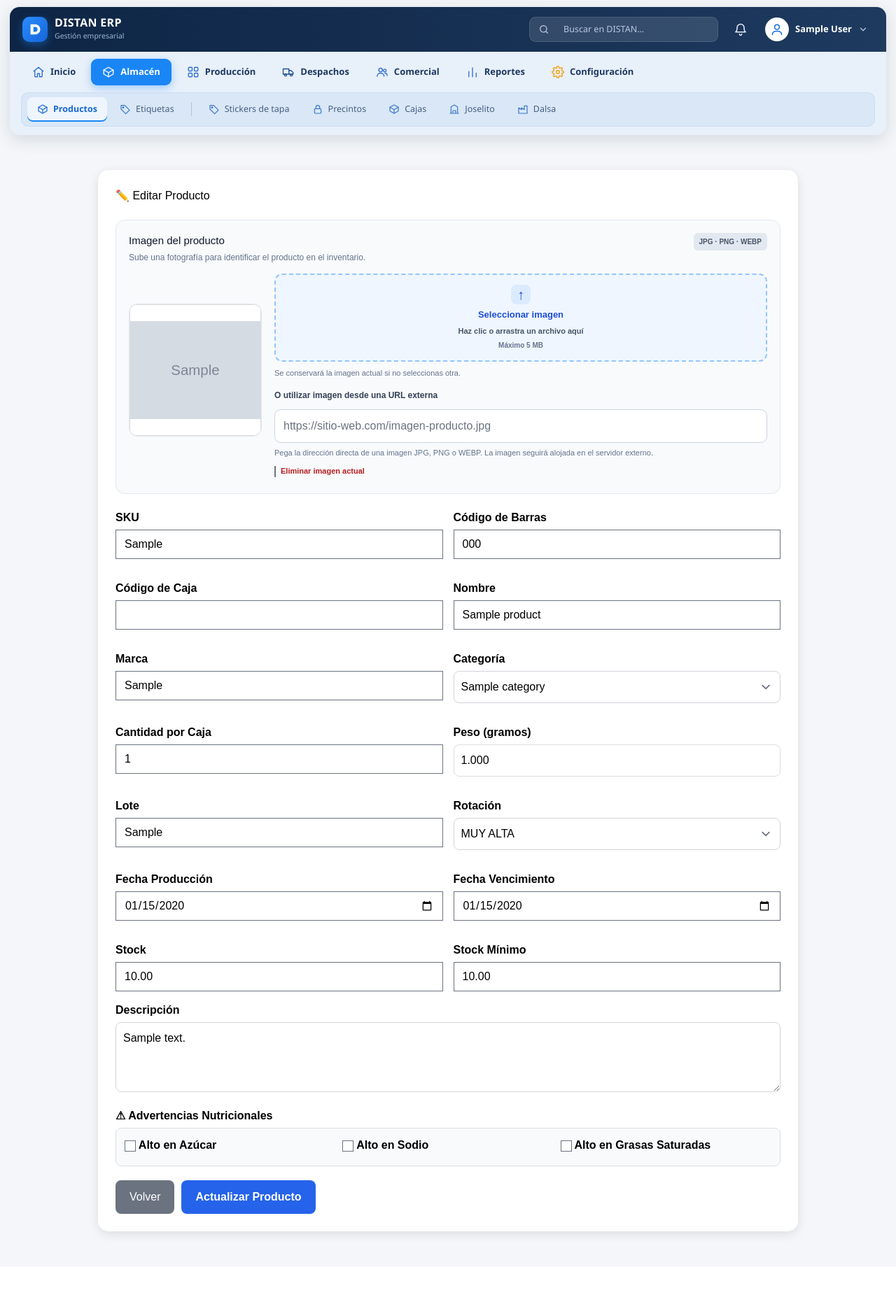
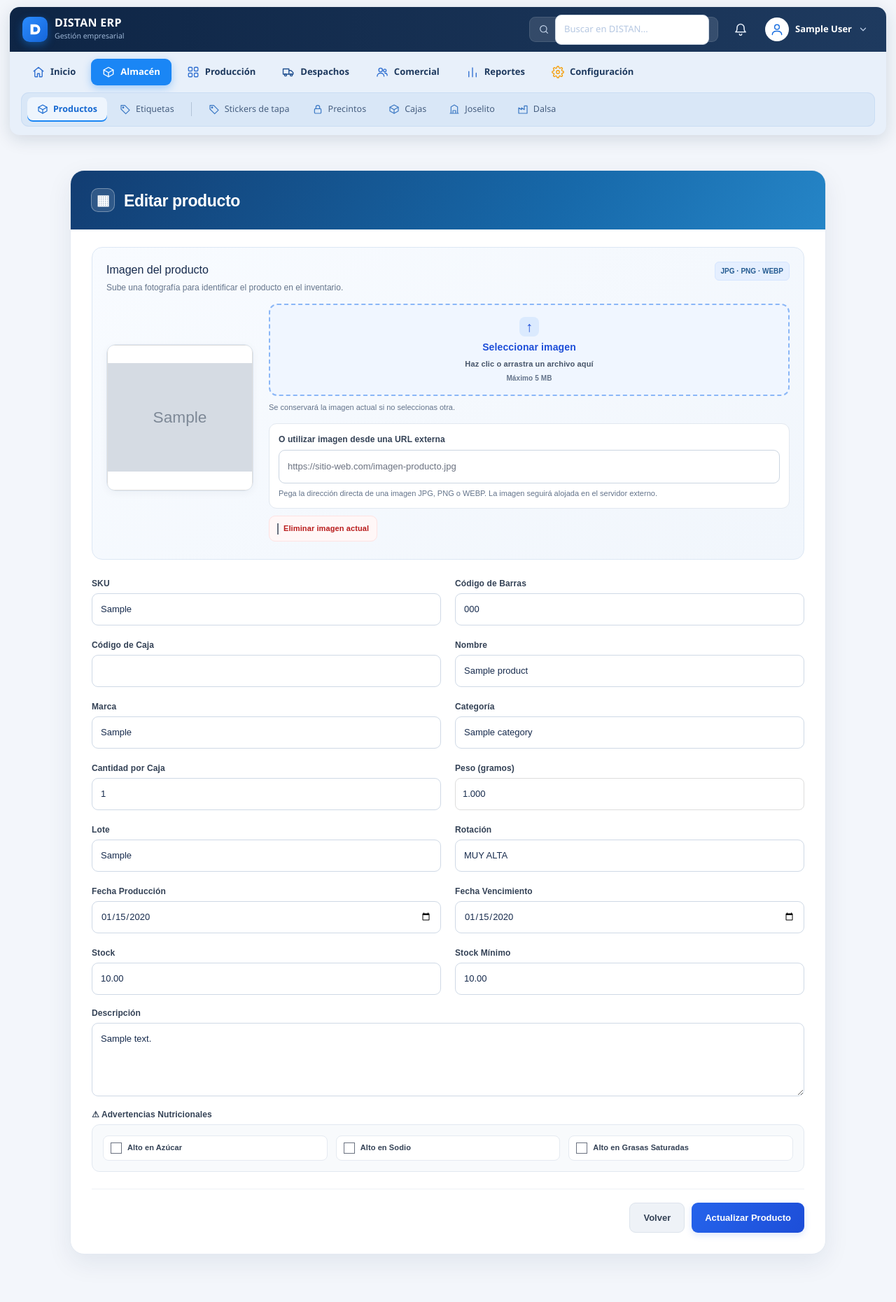
Before and after one commit to Ardre17/Disthan, a Laravel app: page /products/1/edit in a window 1280 px wide. Shown: the whole page at 70% size. Before the commit the page ends 1775 px from the top, so only its background shows below. Run offline with Laravel 12, Linux system fonts and the light colour scheme; a user stored in the database is signed in; tables that the repository leaves empty hold one stand-in row (values such as "Sample post"); grey boxes marked "Sample" are stand-in pictures; style sheets or scripts are compiled from the project's sources; parts of the project's set-up code (start-up, migrations or seed data) failed here and were passed over; some libraries are stand-ins or nearby versions.

Commit message:
Edit_Product_V2.2

```diff
--- a/composer.json
+++ b/composer.json
@@ -10,6 +10,7 @@
         "barryvdh/laravel-dompdf": "^3.1",
         "laravel/framework": "^12.0",
         "laravel/tinker": "^2.10.1"
+
     },
     "require-dev": {
         "fakerphp/faker": "^1.23",
--- a/resources/views/products/edit.blade.php
+++ b/resources/views/products/edit.blade.php
@@ -105,13 +105,51 @@ textarea{
 .image-error{margin-top:8px;color:#b91c1c;font-size:12px;font-weight:600}
 @media(max-width:600px){.image-upload-layout{grid-template-columns:1fr}.image-preview{width:100%;max-width:220px;margin:auto}.image-panel-head{flex-direction:column}}
 
+
+/* DISTAN ERP - estilo renovado */
+:root{--erp-navy:#123d72;--erp-blue:#2563eb;--erp-ink:#172b4d;--erp-muted:#64748b;--erp-line:#e2e8f0;--erp-bg:#f3f6fb}
+html,body{background:var(--erp-bg)!important}
+.page{max-width:1220px;margin:0 auto;padding:30px 22px 48px}
+.card{max-width:1080px;padding:0;margin:0 auto;overflow:hidden;border:1px solid #e4eaf2;border-radius:20px;background:#fff;box-shadow:0 12px 36px rgba(15,42,75,.08)}
+.card h2{position:relative;margin:0;padding:26px 30px 24px 76px;color:#fff;font-size:23px;font-weight:800;letter-spacing:-.35px;background:linear-gradient(120deg,#123d72,#1769aa 65%,#2585c7)}
+.card h2:before{content:"▦";position:absolute;left:29px;top:50%;transform:translateY(-50%);width:34px;height:34px;display:flex;align-items:center;justify-content:center;border:1px solid #ffffff55;border-radius:10px;background:#ffffff20;font-size:20px}
+.card form{padding:25px 30px 30px}
+.row{column-gap:20px;row-gap:2px}
+.form-group{margin-bottom:17px;min-width:0}
+label{color:#334155;font-size:12px;font-weight:750;letter-spacing:.01em}
+input:not([type=checkbox]):not([type=file]),select,textarea{display:block;width:100%;min-height:43px;padding:10px 12px;color:var(--erp-ink);background:#fff;border:1px solid #cfd9e6;border-radius:9px;font-size:13px;outline:none;transition:border-color .15s,box-shadow .15s}
+input:not([type=checkbox]):not([type=file]):focus,select:focus,textarea:focus{border-color:#5792f5;box-shadow:0 0 0 3px #2563eb18;background:#fcfdff}
+textarea{resize:vertical;min-height:105px}
+.image-panel{margin:0 0 25px;padding:20px;border:1px solid #dce7f4;border-radius:15px;background:linear-gradient(145deg,#f8fbff,#f1f6fc)}
+.image-panel-head h3{font-size:16px;color:var(--erp-ink)}
+.image-panel-head p{font-size:12px;color:var(--erp-muted);line-height:1.5}
+.image-format{background:#e5efff;color:#245b91;border:1px solid #d5e5ff}
+.image-upload-layout{grid-template-columns:210px minmax(0,1fr);gap:22px}
+.image-preview{width:210px;height:210px;border:1px solid #dbe4ef;border-radius:13px;box-shadow:0 3px 12px #18324d0b}
+.image-dropzone{min-height:132px;border-color:#8bb7f7;background:#f0f6ff;border-radius:12px}
+.image-dropzone strong{font-size:14px}
+.image-dropzone:hover,.image-dropzone.dragover{background:#e3efff}
+.image-file-info{font-size:11px;line-height:1.5}
+.external-image-field{padding:13px;background:#fff;border:1px solid #e2e8f0;border-radius:11px}
+.remove-image-option{padding:9px 11px;background:#fff7f7;border:1px solid #fee2e2;border-radius:9px;width:max-content;max-width:100%}
+.remove-image-option input{accent-color:#dc2626}
+.buttons{justify-content:flex-end;align-items:center;gap:10px;padding-top:19px;margin-top:24px;border-top:1px solid #edf1f6}
+.btn-back,.btn-update{min-height:43px;display:inline-flex;align-items:center;justify-content:center;padding:11px 19px;border-radius:9px;font-size:13px;font-weight:800;transition:transform .15s,filter .15s,box-shadow .15s}
+.btn-back{background:#eef2f7;color:#334155;border:1px solid #dce3ec}
+.btn-update{background:linear-gradient(120deg,#2563eb,#1d4ed8);box-shadow:0 4px 10px #2563eb26}
+.btn-back:hover,.btn-update:hover{filter:brightness(.98);transform:translateY(-1px)}
+.form-group>div[style*="display:grid"]{grid-template-columns:repeat(3,minmax(0,1fr))!important;gap:12px!important;padding:15px!important;background:#f8fafc!important;border:1px solid var(--erp-line)!important;border-radius:11px!important}
+.form-group>div[style*="display:grid"] label{display:flex;align-items:center;gap:8px;margin:0;padding:9px 10px;background:#fff;border:1px solid #e5eaf1;border-radius:8px;font-size:11px;line-height:1.35}
+.form-group>div[style*="display:grid"] input[type=checkbox]{width:16px;height:16px;flex:0 0 16px;accent-color:var(--erp-blue)}
+@media(max-width:700px){.page{padding:12px 10px 28px}.card{border-radius:14px}.card h2{font-size:19px;padding:21px 18px 21px 62px}.card h2:before{left:17px}.card form{padding:17px 15px 20px}.row{grid-template-columns:1fr;gap:0}.image-panel{padding:14px}.image-upload-layout{grid-template-columns:1fr}.image-preview{width:100%;max-width:230px;height:210px;margin:0 auto}.form-group>div[style*="display:grid"]{grid-template-columns:1fr!important}.buttons{flex-direction:column-reverse;align-items:stretch}.btn-back,.btn-update{width:100%}}
+
 </style>
 
 <div class="page">
 
 <div class="card">
 
-<h2>✏️ Editar Producto</h2>
+<h2>Editar producto</h2>
 
 <form action="{{ route('products.update',$product) }}"
       method="POST"
```
